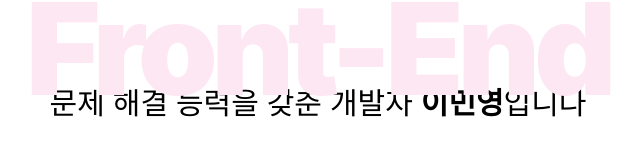
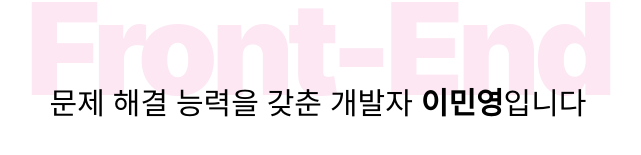
Before and after one commit to my2min0/portfolio, a React (Create React App) app: page / in a window 1280 px wide. Shown: the part 347-502 px from the top of the page, without its empty margins (322-963 px from the left). Built offline with nearby package versions, Linux system fonts and the light colour scheme; the HTML template or start-up script is replaced by a standard one.

Commit message:
서브타이틀에 position 속성이 없던 것이 문제,,!!

```diff
--- a/src/components/sections/LandingPage.js
+++ b/src/components/sections/LandingPage.js
@@ -69,7 +69,7 @@ const LandingPage = () => {
                 </div>
 
                 {/* 서브 타이틀 */}
-                <div className="text-black font-medium z-20">
+                <div className="relative text-black font-medium z-20">
                     <p className="text-xl lg:text-3xl leading-relaxed -mt-14 lg:-mt-8">
                         문제 해결 능력을 갖춘 개발자 <b>이민영</b>입니다
                     </p>
```
